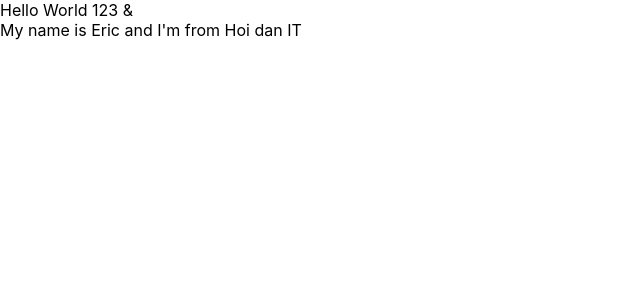
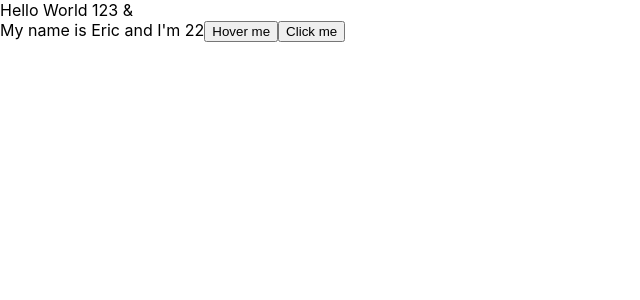
Before and after one commit to hungtuan/Base-Project, a React (Create React App) app: page / in a window 1280 px wide. Shown: the top 300 px of the page, without its empty margins (0-640 px from the left). Built offline with nearby package versions, Linux system fonts and the light colour scheme.

Commit message:
video 20

```diff
--- a/src/components/MyComponent.js
+++ b/src/components/MyComponent.js
@@ -4,11 +4,27 @@ import React from "react";
 class MyComponent extends React.Component {
   state = { name: "Eric", address: "Hoi dan IT", age: 22 };
 
+  handleClick = (event) => {
+    console.log("Click me my button");
+    // console.log("Random", Math.floor(Math.random() * 100 + 1));
+    this.setState({ name: "Tuan", age: Math.floor(Math.random() * 100 + 1) });
+  };
+  handOnMoverOver(event) {
+    // console.log(event.pageX);
+  }
   //JSX
   render() {
     return (
       <div>
-        My name is {this.state.name} and I'm from {this.state.address}
+        My name is {this.state.name} and I'm {this.state.age}
+        <button onMouseOver={this.handOnMoverOver}>Hover me</button>
+        <button
+          onClick={(event) => {
+            this.handleClick(event);
+          }}
+        >
+          Click me
+        </button>
       </div>
     );
   }
```
